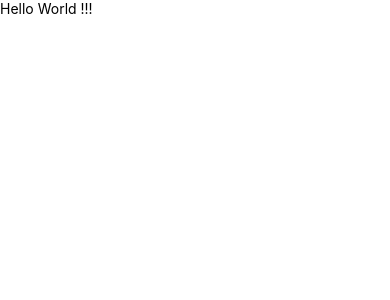
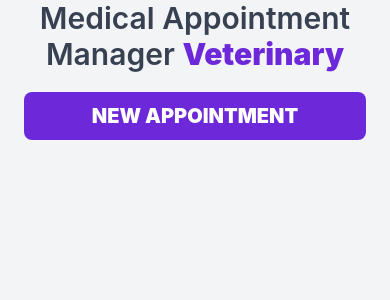
Before and after one commit to breduarm/VetAppointments-ReactNative, a React Native app: screen / in a window 390 px wide. Shown: the top 300 px of the page. Built offline with nearby package versions, Linux system fonts and the light colour scheme.

Commit message:
Modify App.tsx file

```diff
--- a/App.tsx
+++ b/App.tsx
@@ -4,6 +4,8 @@ import type { PropsWithChildren } from 'react';
 import {
   SafeAreaView,
   Text,
+  StyleSheet,
+  Pressable,
 } from 'react-native';
 
 type SectionProps = PropsWithChildren<{
@@ -12,11 +14,53 @@ type SectionProps = PropsWithChildren<{
 
 const App = (): React.JSX.Element => {
 
+  const createAppHandler = () => {
+    console.log("Pressable onPress")
+  }
+
   return (
-    <SafeAreaView>
-      <Text>Hello World !!!</Text>
+    <SafeAreaView style={styles.container}>
+      <Text style={styles.h1}>Medical Appointment Manager {''}
+        <Text style={styles.h1Bold}>Veterinary</Text>
+      </Text>
+      <Pressable onPress={createAppHandler} style={styles.button}>
+        <Text style={styles.buttonText}>New Appointment</Text>
+      </Pressable>
     </SafeAreaView>
   );
 }
 
+const styles = StyleSheet.create({
+  container: {
+    backgroundColor: '#F3F4F6',
+    flex: 1,
+  },
+  h1: {
+    textAlign: 'center',
+    fontSize: 30,
+    color: '#374151',
+    fontWeight: '600',
+  },
+  h1Bold: {
+    fontWeight: '900',
+    color: '#6D28D9',
+  },
+  button: {
+    backgroundColor: '#6D28D9',
+    alignItems: 'center',
+    justifyContent: 'center',
+    height: 48,
+    marginTop: 20,
+    marginHorizontal: 24,
+    borderRadius: 8,
+  },
+  buttonText: {
+    textAlign: 'center',
+    color: '#FFFFFF',
+    fontSize: 20,
+    fontWeight: '900',
+    textTransform: 'uppercase',
+  },
+})
+
 export default App;
```
